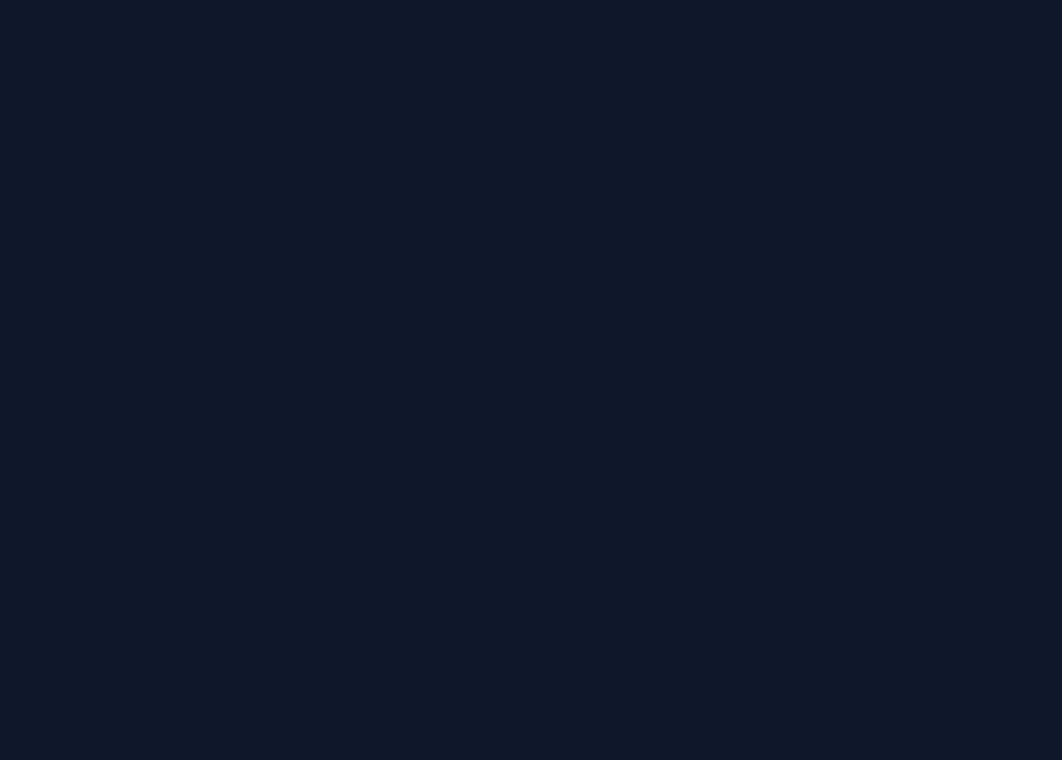
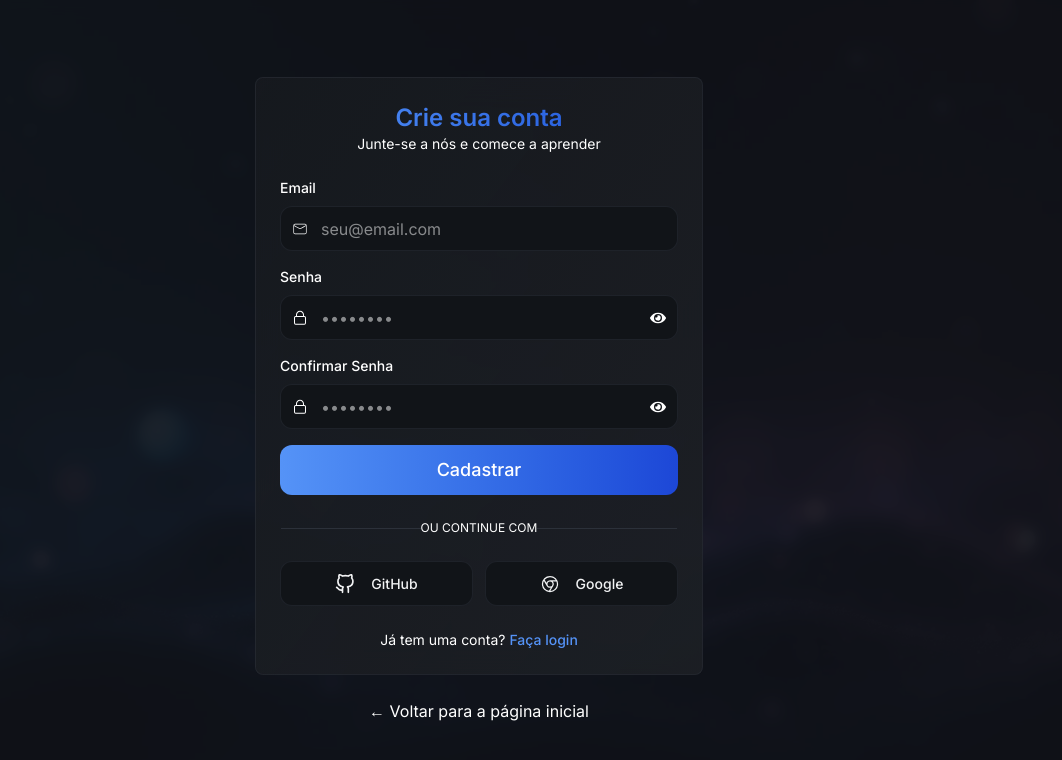
Before and after one commit to Mais-Edu/frontend-devsphere, a React (Vite) app: page /register in a window 1280 px wide. Shown: the top 760 px of the page, without its empty margins (161-1223 px from the left). Built offline with nearby package versions, Linux system fonts and the light colour scheme.

Commit message:
feature/register-page - criação da pagina de registro

```diff
--- a/src/Paths/index.jsx
+++ b/src/Paths/index.jsx
@@ -5,6 +5,7 @@ import HomePage from "../pages/HomePage";
 import NotFoundPage from "../pages/NotFoundPage";
 import TestPage from "../pages/TestPage";
 import UserLayout from "../Layouts/UserLayout";
+import RegisterPage from "../pages/RegisterPage"
 
 const Paths = () => {
     return (
@@ -14,6 +15,7 @@ const Paths = () => {
                     <Route index element={<HomePage />} />
                     <Route path="/test" element={<TestPage />} />
                 </Route>
+                <Route path="/register" element={<RegisterPage />} />
                 <Route path="/user/" element={<UserLayout />}>
                 </Route>
                 <Route path="/*" element={<NotFoundPage />} />
--- /dev/null
+++ b/src/components/CustomInput/index.jsx
@@ -0,0 +1,30 @@
+const CustomInput = ({ label, type, placeholder, required, icon, rightIcon, onRightIconClick }) => {
+    return (
+        <div className="space-y-2">
+            <label className="text-sm font-medium text-gray-300 flex items-center gap-2">
+                {label}
+            </label>
+            <div className="relative">
+                <span className="absolute inset-y-0 left-0 flex items-center pl-3">
+                    {icon}
+                </span>
+                <input
+                    type={type}
+                    placeholder={placeholder}
+                    required={required}
+                    className={`w-full h-[45px] pl-10 ${rightIcon ? 'pr-10' : 'pr-4'} rounded-xl border border-[#2c313a]/50 bg-[#111418] text-white placeholder:text-gray-500 focus:outline-none focus:ring-2 focus:ring-[#5593f7]/50`}
+                />
+                {rightIcon && (
+                    <span
+                        className="absolute inset-y-0 right-0 flex items-center pr-3 cursor-pointer"
+                        onClick={onRightIconClick}
+                    >
+                        {rightIcon}
+                    </span>
+                )}
+            </div>
+        </div>
+    );
+};
+
+export default CustomInput;
--- /dev/null
+++ b/src/components/RegisterForm/index.jsx
@@ -0,0 +1,113 @@
+import { useState } from "react";
+import { Link } from "react-router-dom";
+import CustomInput from "../../components/CustomInput";
+import { FaEye, FaEyeSlash } from "react-icons/fa";
+import { CiMail } from "react-icons/ci";
+import { GoLock } from "react-icons/go";
+import { FiGithub } from "react-icons/fi";
+import { PiGoogleChromeLogo } from "react-icons/pi";
+
+const RegisterForm = () => {
+
+    const [showPassword, setShowPassword] = useState(false);
+    const [showConfirmPassword, setShowConfirmPassword] = useState(false);
+
+    const togglePasswordVisibility = () => {
+        setShowPassword(!showPassword);
+    };
+
+    const toggleConfirmPasswordVisibility = () => {
+        setShowConfirmPassword(!showConfirmPassword);
+    };
+
+    return (
+        <div className="w-full max-w-md mx-auto">
+            <div className="bg-gradient-to-br from-[#181b20cc] to-[#1d2025e6]
+            backdrop-blur-lg border border-[#2c313a]/50 rounded-lg">
+                <div className="flex flex-col p-6 text-center">
+                    <h1 className="text-2xl font-semibold bg-gradient-to-r
+                     from-[#5593f7] to-[#1d4fd7] text-transparent bg-clip-text">
+                        Crie sua conta
+                    </h1>
+                    <p className="text-sm text-gray-400">
+                        Junte-se a nós e comece a aprender
+                    </p>
+                </div>
+                <div className="pt-0 p-6 space-y-6">
+                    <form onSubmit={() => { }} className="space-y-4">
+                        <CustomInput
+                            label="Email"
+                            type="email"
+                            placeholder="seu@email.com"
+                            required={true}
+                            icon={<CiMail />}
+                        />
+                        <CustomInput
+                            label="Senha"
+                            type={showPassword ? "text" : "password"}
+                            placeholder="••••••••"
+                            required={true}
+                            icon={<GoLock />}
+                            rightIcon={showPassword ? <FaEyeSlash /> : <FaEye />}
+                            onRightIconClick={togglePasswordVisibility}
+                        />
+                        <CustomInput
+                            label="Confirmar Senha"
+                            type={showConfirmPassword ? "text" : "password"}
+                            placeholder="••••••••"
+                            required={true}
+                            icon={<GoLock />}
+                            rightIcon={showConfirmPassword ? <FaEyeSlash /> : <FaEye />}
+                            onRightIconClick={toggleConfirmPasswordVisibility}
+                        />
+                        <button
+                            type="submit"
+                            className="text-lg font-medium rounded-xl bg-gradient-to-r
+                             from-[#5593f7] to-[#1d47d7] w-full h-[50px]
+                             hover:shadow-xl hover:shadow-[#4896ff26]
+                             transition-all duration-300 ease-in-out cursor-pointer"
+                        >
+                            Cadastrar
+                        </button>
+                    </form>
+                    <div className="w-full flex items-center justify-center">
+                        <div className="w-[35%] h-[1px] bg-[#2c313a]"></div>
+                        <p className="text-[12px] text-gray-400">OU CONTINUE COM</p>
+                        <div className="w-[35%] h-[1px] bg-[#2c313a]"></div>
+                    </div>
+                    <div className="grid grid-cols-2 gap-3">
+                        <button
+                            className="border border-[#2c313a]/50 rounded-xl
+                         bg-[#111418] h-[45px] text-[#F1F2F3] flex items-center
+                          justify-center gap-4 hover:bg-[#F3991D] hover:text-[#111418]
+                          transition-all duration-300 ease-in-out cursor-pointer
+                        ">
+                            <FiGithub size={20} />
+                            <span className="text-sm font-medium">GitHub</span>
+                        </button>
+                        <button
+                            className="border border-[#2c313a]/50 rounded-xl
+                         bg-[#111418] h-[45px] text-[#F1F2F3] flex items-center
+                          justify-center gap-4 hover:bg-[#4889F4] hover:text-[#111418]
+                          transition-all duration-300 ease-in-out
+                        ">
+                            <PiGoogleChromeLogo size={20} />
+                            <span className="text-sm font-medium">Google</span>
+                        </button>
+                    </div>
+                    <div className="text-center text-sm text-gray-400">
+                        Já tem uma conta?{" "}
+                        <Link
+                            to="/login"
+                            className="text-[#5593f7] hover:text-[#5593f7]/80 transition-colors font-medium"
+                        >
+                            Faça login
+                        </Link>
+                    </div>
+                </div>
+            </div>
+        </div>
+    )
+}
+
+export default RegisterForm;
--- a/src/components/UserArea/index.jsx
+++ b/src/components/UserArea/index.jsx
@@ -5,7 +5,7 @@ const UserArea = () => (
     <Button href="#" className="text-slate-300 text-sm">
       Entrar
     </Button>
-    <Button href="#" className="bg-blue-500 px-3 py-1 rounded-sm text-sm">
+    <Button href="/register" className="bg-blue-500 px-3 py-1 rounded-sm text-sm">
       Criar Conta
     </Button>
   </div>
--- /dev/null
+++ b/src/pages/RegisterPage/index.jsx
@@ -0,0 +1,27 @@
+import { Link } from "react-router-dom";
+import RegisterForm from "../../components/RegisterForm";
+
+
+const RegisterPage = () => {
+    return (
+    <div className="min-h-screen flex items-center justify-center relative overflow-hidden"
+      style={{
+        backgroundImage: "url(/assets/loginbg.jpg)",
+        backgroundSize: "cover",
+        backgroundPosition: "center",
+        backgroundRepeat: "no-repeat",
+      }}>
+
+      <div className="absolute inset-0 bg-[#111418] opacity-90 backdrop-blur-sm"></div>
+
+      <div className="relative z-10 w-full px-4 text-center">
+        <RegisterForm />
+        <Link to="/" className="text-white mt-6 inline-block hover:underline">
+          &larr; Voltar para a página inicial
+        </Link>
+      </div>
+    </div>
+  )
+}
+
+export default RegisterPage;
```
Also changed, not shown: public/assets/loginbg.jpg (added).
